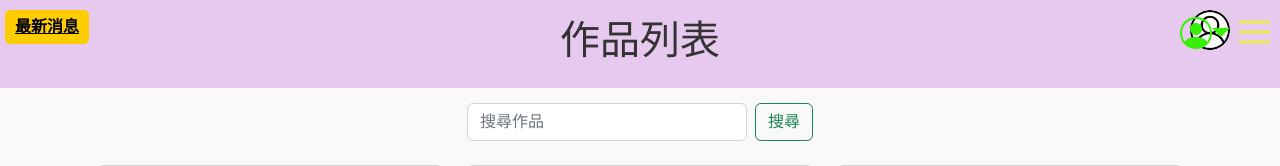
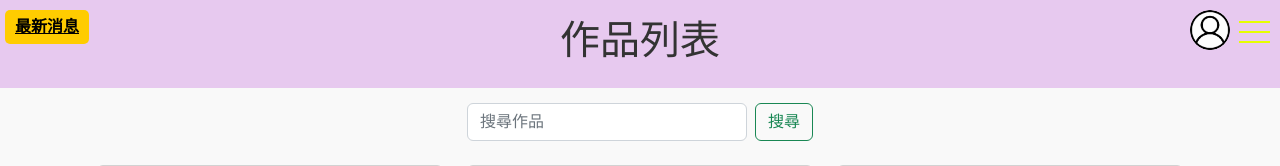
Before and after one commit to ma74331680/NewTest, an ASP.NET MVC app: page /Gallery/Gallery in a window 1280 px wide. Shown: the top 166 px of the page. Run offline with ASP.NET Core 8 and stand-ins for ASP.NET MVC 5, Linux system fonts and the light colour scheme; the project's own start-up code is not run, and a stand-in starts its controllers and pages; some libraries are stand-ins or nearby versions.

Commit message:
作品列表

```diff
--- a/VtuberWebsite/Views/Gallery/Gallery.cshtml
+++ b/VtuberWebsite/Views/Gallery/Gallery.cshtml
@@ -6,27 +6,6 @@
 </head>
 
 <body>
-
-        <nav class="gMenu">
-            <div class="header-right dropdown">
-                <a class="bi bi-person-circle dropdown-toggle" href="#" role="button" id="dropdownMenuLink" data-bs-toggle="dropdown" aria-expanded="false" style="font-size: 32px; color: #38ef06; text-decoration: none;" aria-label="使用者選單"></a>
-                <ul class="dropdown-menu" aria-labelledby="dropdownMenuLink">
-                    <li><a class="dropdown-item" href="個人檔案.html">個人檔案</a></li>
-                    <li><a class="dropdown-item" href="登入頁面.html">登出</a></li>
-                </ul>
-            </div>
-            <input class="menu-btn" type="checkbox" id="menu-btn">
-            <label class="menu-icon" for="menu-btn">
-                <span class="navicon"></span>
-            </label>
-            <ul class="menu">
-                <li><a class="menu-item" href="index.html">Home</a></li>
-                <li><a class="menu-item" href="作品列表頁面.html">作品列表</a></li>
-                <li><a class="menu-item" href="我的最愛.html">我的最愛</a></li>
-                <li><a class="menu-item" href="關於我們.html">關於我們</a></li>
-            </ul>
-        </nav>
-
         <div class="search-bar">
             <form class="d-flex justify-content-center" role="search">
                 <input class="form-control me-2 large-search-input" type="search" placeholder="搜尋作品" aria-label="搜尋作品">
```
